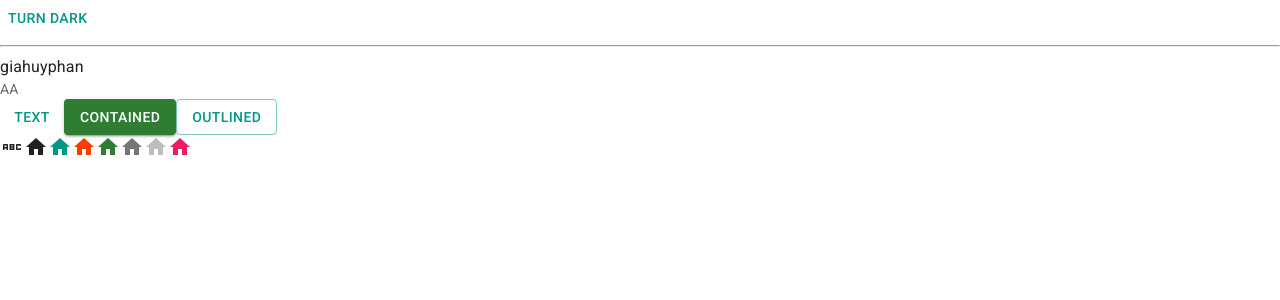
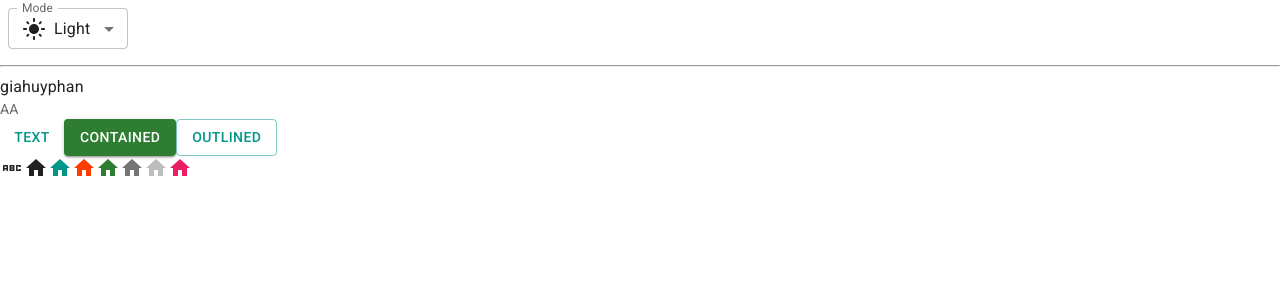
Before and after one commit to huydevpmg/trello-web, a React (Vite) app: page / in a window 1280 px wide. Shown: the top 300 px of the page. Built offline with nearby package versions, Linux system fonts and the light colour scheme.

Commit message:
finish dark_light_p2

```diff
--- a/src/App.jsx
+++ b/src/App.jsx
@@ -1,30 +1,83 @@
-
+import * as React from 'react'
 import Button from '@mui/material/Button'
 import AbcIcon from '@mui/icons-material/Abc'
 import HomeIcon from '@mui/icons-material/Home'
 import { pink } from '@mui/material/colors'
 import Typography from '@mui/material/Typography'
+import useMediaQuery from '@mui/material/useMediaQuery'
 import { useColorScheme } from '@mui/material/styles'
+import InputLabel from '@mui/material/InputLabel'
+import MenuItem from '@mui/material/MenuItem'
+import FormControl from '@mui/material/FormControl'
+import Select from '@mui/material/Select'
+import LightModeIcon from '@mui/icons-material/LightMode'
+import SettingsBrightnessIcon from '@mui/icons-material/SettingsBrightness'
+import DarkModeOutlinedIcon from '@mui/icons-material/DarkModeOutlined'
+import Box from '@mui/material/Box'
 
-function ModeToggle() {
+function ModeSelect() {
   const { mode, setMode } = useColorScheme()
+  const handleChange = (event) => {
+    const selectedMode = event.target.value
+    setMode(selectedMode)
+  }
+
   return (
-    <Button
-      onClick={() => {
-        setMode(mode === 'light' ? 'dark' : 'light')
-      }}
-    >
-      {mode === 'light' ? 'Turn dark' : 'Turn light'}
-    </Button>
+    <FormControl sx={{ m: 1, minWidth: 120 }} size="small">
+      <InputLabel id="label-select-dark-light-mode">Mode</InputLabel>
+      <Select
+        labelId="label-select-dark-light-mode"
+        id="demo-select-small"
+        value={mode}
+        label="Mode"
+        onChange={handleChange}
+      >
+        <MenuItem value='light'>
+          {/* <Box sx={{ display: 'flex', alignItems: 'center', gap: '8px' }}>
+          </Box> */}
+          <div style={{ display: 'flex', alignItems: 'center', gap: '8px' }}>
+            <LightModeIcon /> Light
+          </div>
+        </MenuItem>
+        <MenuItem value='dark'>
+          <Box sx={{ display: 'flex', alignItems: 'center', gap: 1 }}>
+            <DarkModeOutlinedIcon />Dark
+          </Box>
+        </MenuItem>
+        <MenuItem value='system'>
+          <Box sx={{ display: 'flex', alignItems: 'center', gap: 2 }}>
+            <SettingsBrightnessIcon /> System
+          </Box>
+        </MenuItem>
+      </Select>
+    </FormControl>
   )
 }
 
+// function ModeToggle() {
+//   const { mode, setMode } = useColorScheme()
+//   // const prefersDarkMode = useMediaQuery('(prefers-color-scheme: dark)')
+//   // const prefersLightMode = useMediaQuery('(prefers-color-scheme: light)')
+
+//   // console.log('PreferDarkMode: ', prefersDarkMode)
+//   // console.log('PreferLightMode: ', prefersLightMode)
+
+//   return (
+//     <Button
+//       onClick={() => {
+//         setMode(mode === 'light' ? 'dark' : 'light')
+//       }}
+//     >
+//       {mode === 'light' ? 'Turn dark' : 'Turn light'}
+//     </Button>
+//   )
+// }
+
 
 function App() {
-
   return (
     <>
-      <ModeToggle />
+      <ModeSelect />
       <hr />
       <div>giahuyphan</div>
       <Typography variant="body2" color="text.secondary">AA</Typography>
--- a/src/main.jsx
+++ b/src/main.jsx
@@ -7,11 +7,11 @@
 
 
 ReactDOM.createRoot(document.getElementById('root')).render(
-  <React.StrictMode>
+  <>
     <CssVarsProvider theme={theme}>
       {/* CssBaseline kickstart an elegant, consistent, and simple baseline to build upon. */}
       <CssBaseline />
       <App />
     </CssVarsProvider>
-  </React.StrictMode>
+  </>
 )
```
